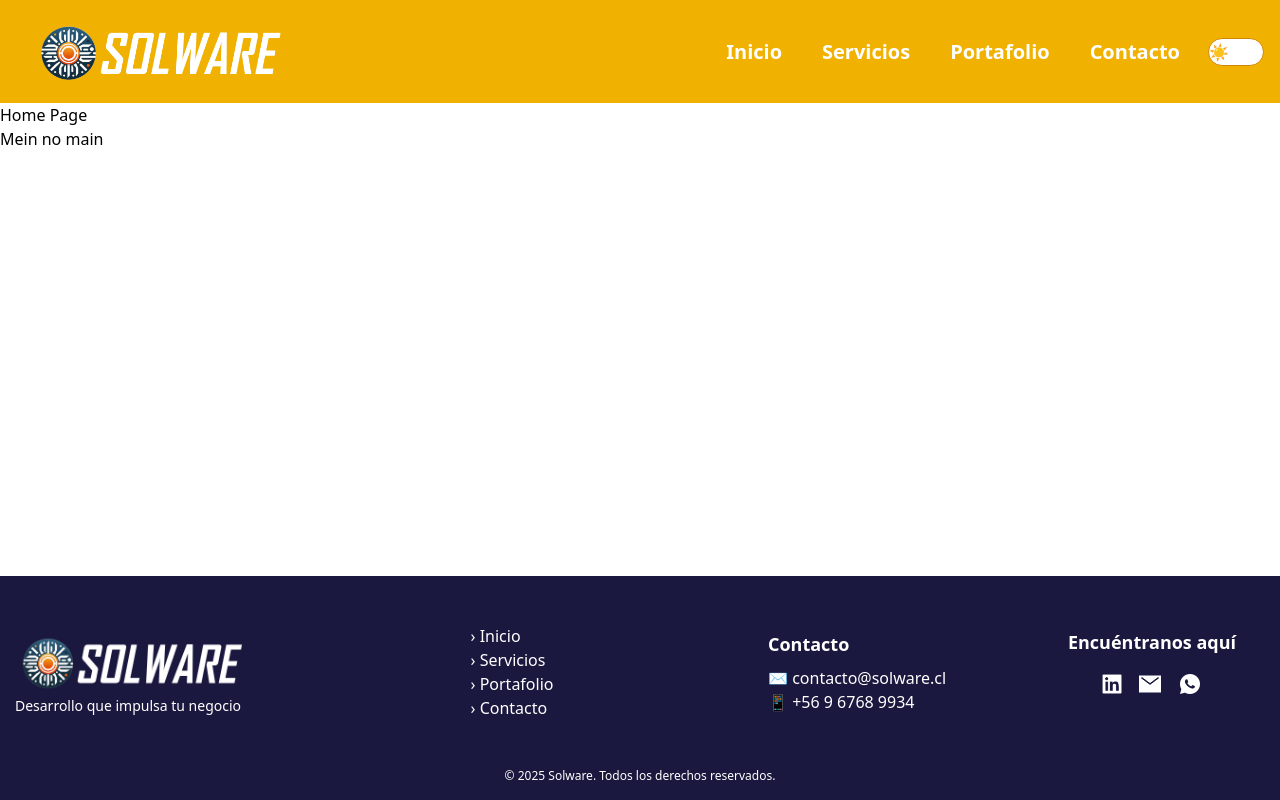
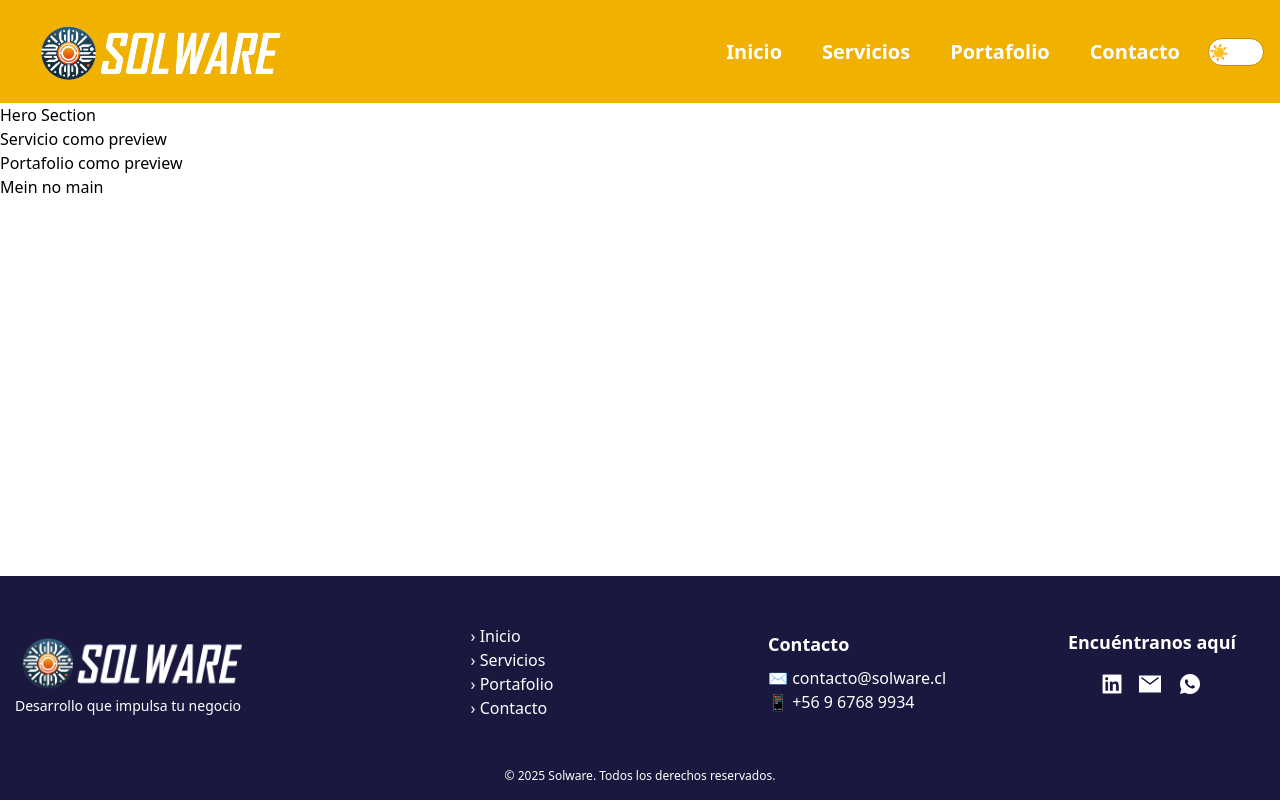
Before and after one commit to hectrhcc/Solware, a React (Vite) app: page / in a window 1280 px wide. Built offline with nearby package versions, Linux system fonts and the light colour scheme.

Commit message:
contacto

```diff
--- a/src/App.css
+++ b/src/App.css
@@ -22,7 +22,7 @@
           }
 
 .color{
-    color: #151332 ; /* Color del texto */
+    color: #151332; /* Color del texto */
 }
 
 .stroke{
--- a/src/components/Contacto.jsx
+++ b/src/components/Contacto.jsx
@@ -43,8 +43,8 @@ const [mensajeEnviado, setMensajeEnviado] = useState('');
       <div className=' md:flex md:flex-col  '>
 
        <div className='flex flex-col p-3 '>
-               <h3 className='text-2xl text-center font-semibold mb-3 color  '>¡Estamos aquí para ayudarte!</h3>
-                <p className='lg:text-xl lg:pl-0  lg:pr-9 text-lg mb-3 ml-3 mr-2 lg:ml-0  text-left justify-between mx-auto lg:justify-center lg:w-full text-wrap '>Si tienes alguna pregunta o necesitas más información, no dudes en ponerte en contacto con nosotros. Rellena con tus datos el siguiente formulario y en breve responderemos.</p>
+               <h3 className='text-2xl text-center font-semibold mb-4 color'>¡Estamos aquí para ayudarte!</h3>
+                <p className='lg:text-xl lg:pl-2  lg:pr-9 text-lg mb-3 ml-3 mr-2 lg:ml-0  text-left justify-between mx-auto lg:justify-center lg:w-full text-wrap '>Si tienes alguna pregunta o necesitas más información, no dudes en ponerte en contacto con nosotros. Rellena con tus datos el siguiente formulario y en breve responderemos.</p>
         </div>
 
       <form onSubmit={handleSubmit(onSubmit)} className="space-y-4  mx-auto  lg:w-full lg:h-full">
--- a/src/components/Header.jsx
+++ b/src/components/Header.jsx
@@ -60,7 +60,7 @@ const Header = () => {
         </div>
 
         {/* Logo */}
-        <div className="lg:w-1/4 w-10/12 bg-yellow-500 flex items-start logo-emergente">
+        <div className="lg:w-1/4 w-10/12 bg-yellow-500 flex items-start logo-emergente" >
           <img src={logoletra} alt="Logo de Solware" className="object-contain lg:w-70 " />
         </div>
         {/* Menú escritorio */}
--- a/src/components/HeroSection.jsx
+++ b/src/components/HeroSection.jsx
@@ -0,0 +1,10 @@
+import React, { useState , useEffect} from 'react';
+
+export default function HeroSection() {
+
+return (
+<>
+Hero Section
+</>
+)
+}
--- a/src/components/Layout.jsx
+++ b/src/components/Layout.jsx
@@ -7,7 +7,7 @@ const Layout = ({ children }) => {
   return (
     <div className="min-h-screen flex flex-col">
       <Header />
-      <main className="flex-grow">{children}</main>
+      <main className="flex-grow ">{children}</main>
       <Footer />
     </div>
   );
--- a/src/components/Portafolio.jsx
+++ b/src/components/Portafolio.jsx
@@ -0,0 +1,10 @@
+import React, { useState , useEffect} from 'react';
+
+export default function Portafolio() {
+
+return (
+<>
+Portafolio como preview
+</>
+)
+}
--- a/src/components/Servicios.jsx
+++ b/src/components/Servicios.jsx
@@ -0,0 +1,10 @@
+import React, { useState , useEffect} from 'react';
+
+export default function Servicios() {
+
+return (
+<>
+Servicio como preview
+</>
+)
+}
--- a/src/pages/ContactoPage.jsx
+++ b/src/pages/ContactoPage.jsx
@@ -1,18 +1,13 @@
 import React from 'react'
 import Contacto from '../components/Contacto';
 import qrwsp from '../../public/qrcode-56967689934.jpg';
-import { useEffect} from 'react';
-import AOS from 'aos';
-import 'aos/dist/aos.css';
+
 
 const ContactoPage = () => {
-  useEffect(() => {
-  AOS.init({ duration: 1000, once: true });
-}, []);
+
   return (
     <>
-      <h1 className='text-4xl lg:text-5xl font-bold color text-center mt-7 color' >Contacto</h1>
-        <hr className="w-2/5 h-1 lg:w-2/12 mx-auto mt-2 mb-3 bg-amber-300 border-none rounded md:w-1/5 md:items-end" />
+      <h1 className='text-4xl lg:text-5xl font-bold color text-center mt-7 mb-2 color' data-aos="fade-up" >CONTACTO</h1>
     <div className=' lg:flex  lg:flex-row mb-8 items-stretch'>
       <div className='hidden lg:flex  w-3/12  h-full ' data-aos="fade-right">
       <video
@@ -26,7 +21,7 @@ const ContactoPage = () => {
       Tu navegador no soporta la reproducción de video.
       </video>
       </div>
-    <div className='lg:flex  md:w-6/12 mx-auto  h-full'>
+    <div className='lg:flex  md:w-6/12 mx-auto  h-full ' data-aos="fade-up">
       <Contacto/>
     </div>
     <div className='hidden lg:block  w-3/12  h-full relative right-14 ' data-aos="fade-left">
--- a/src/pages/Home.jsx
+++ b/src/pages/Home.jsx
@@ -1,11 +1,21 @@
 import React from 'react'
 import Mein from '../components/Mein';
+import Servicios from '../components/Servicios'
+import Portafolio from '../components/Portafolio'
+import HeroSection from '../components/HeroSection';
+
 
 const Home = () => {
   return (
     <>
-    Home Page
-    <Mein/>
+    <HeroSection/>
+    <div className='w-full'>
+    <Servicios />
+    </div>
+    <div className=' w-full'>
+    <Portafolio />
+    </div>
+      <Mein/>
     </>
   )
 }
--- a/src/pages/PortafolioPage.jsx
+++ b/src/pages/PortafolioPage.jsx
@@ -1,8 +1,13 @@
 import React from 'react'
+import Portafolio from '../components/Portafolio';
 
 const PortafolioPage = () => {
   return (
-    <div>PortafolioPage</div>
+    <>
+     <h1 className='text-4xl lg:text-5xl font-bold color text-center mt-7 color' >PORTAFOLIO</h1>
+         <Portafolio/>
+        {/*el resto del portafolio */}
+    </>
   )
 }
 
--- a/src/pages/ServiciosPage.jsx
+++ b/src/pages/ServiciosPage.jsx
@@ -1,8 +1,13 @@
 import React from 'react'
+import Servicios from '../components/Servicios';
 
 const ServiciosPage = () => {
   return (
-    <div>ServiciosPage</div>
+    <>
+    <h1 className='text-4xl lg:text-5xl font-bold color text-center mt-7 color' >SERVICIOS</h1>
+      <Servicios/>
+    {/*el resto de los servicios o alguna info */}
+    </>
   )
 }
 
```
